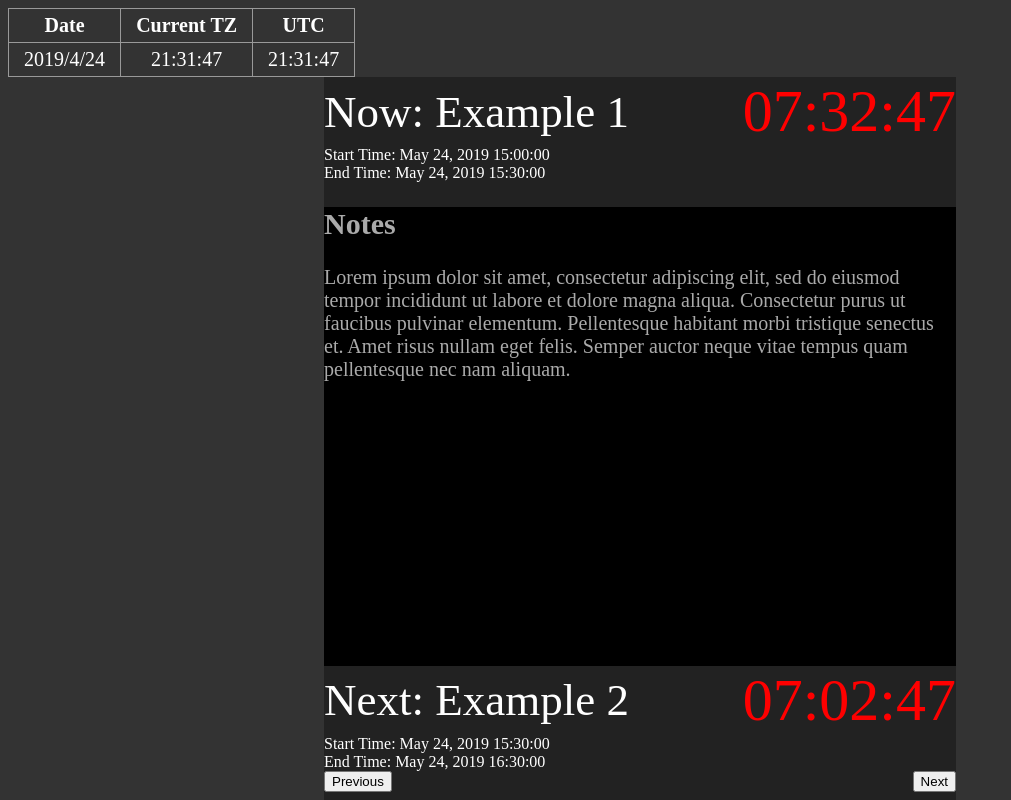
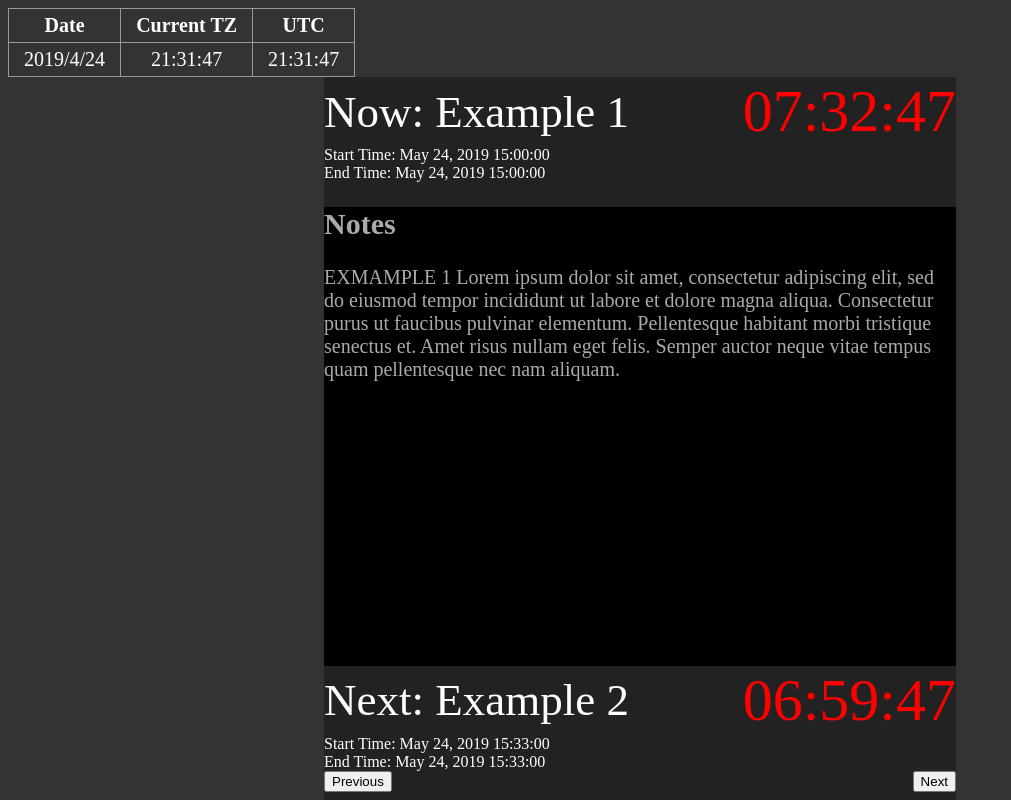
Before and after one commit to kkenny/broadcast_timer_js, a plain HTML site: page countdown_timer.html in a window 1280 px wide. Both pictures are taken after a click on the button "Next". Shown: the top 800 px of the page, without its empty margins (0-1011 px from the left). Drawn offline with Linux system fonts and the light colour scheme.

Commit message:
breakout events

```diff
--- a/countdown_timer.html
+++ b/countdown_timer.html
@@ -59,61 +59,95 @@ div.main { background-color: #222; width: 50%; position: center; margin: auto;}
 <div id="debug" class="debug"></div>
 </div>
 
+<script src="events.js"></script>
 <script>
 var version = "0.6.017"
 var debug = true;
 
 var style = 'green';
+
+var eventsLength = events.length;
+
 var array_counter = 0;
-var cDate = (array_counter + 0);
-var cSubject = (array_counter + 1);
-var cNotes = (array_counter + 2);
-var nSubject = (cSubject + 3);
-var nDate = (cDate + 3);
+var currentObject = array_counter;
+var nextObject = array_counter + 1;
 
+var notes = events[currentObject].notes;
+var currentDate = events[currentObject].date;
+var nextDate = events[nextObject].date;
+var currentStart = currentDate;
+var currentEnd = nextDate;
+var nextStart = nextDate;
+var nextEnd = events[(nextObject + 1)].date;
+var currentSubject = events[currentObject].subject;
+var nextSubject = events[nextObject].subject;
 
-var events = [
-  "May 23, 2019 16:00:00", "start", "",
-  "May 24, 2019 15:00:00", "Example 1", "Lorem ipsum dolor sit amet, consectetur adipiscing elit, sed do eiusmod tempor incididunt ut labore et dolore magna aliqua. Consectetur purus ut faucibus pulvinar elementum. Pellentesque habitant morbi tristique senectus et. Amet risus nullam eget felis. Semper auctor neque vitae tempus quam pellentesque nec nam aliquam.",
-  "May 24, 2019 15:30:00", "Example 2", "Lorem ipsum dolor sit amet, consectetur adipiscing elit, sed do eiusmod tempor incididunt ut labore et dolore magna aliqua. Consectetur purus ut faucibus pulvinar elementum. Pellentesque habitant morbi tristique senectus et. Amet risus nullam eget felis. Semper auctor neque vitae tempus quam pellentesque nec nam aliquam.",
-  "May 24, 2019 16:30:00", "Leave for Day", "Until next time...",
-  "May 27, 2019 09:00:00", "Memorial Day", "<a href='https://www.history.com/topics/holidays/memorial-day-history'>Memorial Day History</a>",
-  "May 28, 2019 09:00:00", "Example 3", "More Notes"
-];
+// Set the date we're counting down to
+var countDownDate = new Date(nextDate).getTime();
+var currentTimer = new Date(currentDate).getTime();
 
-document.getElementById("notes").innerHTML = events[cNotes];
+document.getElementById("notes").innerHTML = notes;
+document.getElementById("currentSubject").innerHTML = "<div class=upNext>Now: " + currentSubject + "</div>";
+document.getElementById("upNext").innerHTML = "<div class=upNext>Next: " + nextSubject + "</div>";
+document.getElementById("currentStartEnd").innerHTML = "Start Time: " + currentDate + "<br />End Time: " + currentEnd;
+document.getElementById("nextStartEnd").innerHTML = "Start Time: " + nextDate + "<br />End Time: " + nextEnd;
 
 function incArray() {
-  array_counter++;
-  array_counter++;
-  array_counter++;
-  cDate = array_counter + 0;
-  cSubject = array_counter + 1;
-  cNotes = array_counter + 2;
-  nSubject = cSubject + 3;
-  nDate = cDate + 3;
-  document.getElementById("notes").innerHTML = events[cNotes];
-  countDownDate = new Date(events[nDate]).getTime();
-  currentTimer = new Date(events[cDate]).getTime();
+  if (array_counter < eventsLength) {
+    array_counter++;
+  }
+  currentObject = array_counter;
+  currentDate = events[currentObject].date;
+  currentSubject = events[currentObject].subject;
+  currentStart = currentDate;
+  currentEnd = nextDate;
+  nextStart = nextDate;
+  nextEnd = events[(nextObject + 1)].date;
+
+  nextObject = array_counter + 1;
+  nextDate = events[nextObject].date;
+  nextSubject = events[nextObject].subject;
+  notes = events[currentObject].notes;
+
+  document.getElementById("notes").innerHTML = notes;
+  document.getElementById("currentSubject").innerHTML = "<div class=upNext>Now: " + currentSubject + "</div>";
+  document.getElementById("upNext").innerHTML = "<div class=upNext>Next: " + nextSubject + "</div>";
+  document.getElementById("currentStartEnd").innerHTML = "Start Time: " + currentDate + "<br />End Time: " + currentEnd;
+  document.getElementById("nextStartEnd").innerHTML = "Start Time: " + nextDate + "<br />End Time: " + nextEnd;
+  countDownDate = new Date(nextDate).getTime();
+  currentTimer = new Date(currentDate).getTime();
 }
 
 function decArray() {
-  array_counter--;
-  array_counter--;
-  array_counter--;
-  cDate = array_counter + 0;
-  cSubject = array_counter + 1;
-  cNotes = array_counter + 2;
-  nSubject = cSubject + 3;
-  nDate = cDate + 3;
-  document.getElementById("notes").innerHTML = events[cNotes];
-  countDownDate = new Date(events[nDate]).getTime();
-  currentTimer = new Date(events[cDate]).getTime();
+  if (array_counter > 0) {
+    array_counter--;
+  }
+
+  currentObject = array_counter;
+  nextObject = array_counter + 1;
+  currentDate = events[currentObject].date;
+  nextDate = events[nextObject].date;
+  currentSubject = events[currentObject].subject;
+  nextSubject = events[nextObject].subject;
+  currentStart = currentDate;
+  currentEnd = nextDate;
+  nextStart = nextDate;
+  nextEnd = events[(nextObject + 1)].date;
+  notes = events[currentObject].notes;
+
+  nextObject = array_counter + 1;
+  nextDate = events[nextObject].date;
+  nextSubject = events[nextObject].subject;
+
+  document.getElementById("notes").innerHTML = notes;
+  document.getElementById("currentSubject").innerHTML = "<div class=upNext>Now: " + currentSubject + "</div>";
+  document.getElementById("upNext").innerHTML = "<div class=upNext>Next: " + nextSubject + "</div>";
+  document.getElementById("currentStartEnd").innerHTML = "Start Time: " + currentDate + "<br />End Time: " + currentEnd;
+  document.getElementById("nextStartEnd").innerHTML = "Start Time: " + nextDate + "<br />End Time: " + nextEnd;
+  countDownDate = new Date(nextDate).getTime();
+  currentTimer = new Date(currentDate).getTime();
 }
 
-// Set the date we're counting down to
-var countDownDate = new Date(events[nDate]).getTime();
-var currentTimer = new Date(events[cDate]).getTime();
 
 // Update the count down every 1 second
 var x = setInterval(function() {
@@ -267,12 +301,6 @@ var x = setInterval(function() {
   }
 
   // current event stuff
-  var cStart = events[cDate];
-  var cEnd = events[(cDate + 3)];
-  var nStart = cEnd;
-  var nEnd = events[(cDate + 6)];
-
-
   document.getElementById("calDate").innerHTML = d.getFullYear() + "/" + d.getMonth() + "/" + d.getDate();
   document.getElementById("now").innerHTML = hour + ":" + minute + ":" + second;
   document.getElementById("utc_now").innerHTML = hourUTC + ":" + minuteUTC + ":" + secondUTC;
@@ -280,13 +308,9 @@ var x = setInterval(function() {
   // Display the result in the element with id="clock"
   document.getElementById("countdown").innerHTML = "<div class=" + style + ">" + cDays + cHours + ":" + cMinutes + ":" + cSeconds + "</div>";
   document.getElementById("nextCountdown").innerHTML = "<div class=" + style + ">" + days + hours + ":" + minutes + ":" + seconds + "</div>";
-  document.getElementById("currentSubject").innerHTML = "<div class=upNext>Now: " + events[cSubject] + "</div>";
-  document.getElementById("currentStartEnd").innerHTML = "Start Time: " + cStart + "<br />End Time: " + cEnd;
-  document.getElementById("upNext").innerHTML = "<div class=upNext>Next: " + events[nSubject] + "</div>";
-  document.getElementById("nextStartEnd").innerHTML = "Start Time: " + nStart + "<br />End Time: " + nEnd;
 
   if (debug == true) {
-    document.getElementById("debug").innerHTML = "debug: " + debug + "<br />Version: " + version + "<br />Current time object: " + cDate + "<br />Current subject object: " + cSubject + "<br />current notes object: " + cNotes + "<br />next time object: " + nDate + "<br />next subject object: " + nSubject + "<br />current array counter: " + array_counter + "<br />Start Time: " + cStart + "<br />End Time: " + cEnd + "<br />" + cDays + "<br />" + cHours + "<br />" + cMinutes + "<br />" + cSeconds;
+    document.getElementById("debug").innerHTML = "debug: " + debug + "<br />Version: " + version + "<br />Current time object: " + currentDate + "<br />Current subject object: " + currentSubject + "<br />current notes object: " + notes + "<br />next time object: " + nextDate + "<br />next subject object: " + nextSubject + "<br />current array counter: " + array_counter + "<br />Start Time: " + currentStart + "<br />End Time: " + currentEnd + "<br />" + cDays + "<br />" + cHours + "<br />" + cMinutes + "<br />" + cSeconds;
   }
 
   // If the count down is finished, write some text
--- /dev/null
+++ b/events.js
@@ -0,0 +1,23 @@
+var events = [
+  {
+    "date": "May 23, 2019 16:00:00",
+    "subject": "start",
+    "notes": ""
+  },
+  {
+    "date": "May 24, 2019 15:00:00",
+    "subject": "Example 1",
+    "notes": "EXMAMPLE 1 Lorem ipsum dolor sit amet, consectetur adipiscing elit, sed do eiusmod tempor incididunt ut labore et dolore magna aliqua. Consectetur purus ut faucibus pulvinar elementum. Pellentesque habitant morbi tristique senectus et. Amet risus nullam eget felis. Semper auctor neque vitae tempus quam pellentesque nec nam aliquam."
+  },
+  {
+    "date": "May 24, 2019 15:33:00",
+    "subject": "Example 2",
+    "notes": "EXAMPLE 2 Lorem ipsum dolor sit amet, consectetur adipiscing elit, sed do eiusmod tempor incididunt ut labore et dolore magna aliqua. Consectetur purus ut faucibus pulvinar elementum. Pellentesque habitant morbi tristique senectus et. Amet risus nullam eget felis. Semper auctor neque vitae tempus quam pellentesque nec nam aliquam."
+  },
+  {
+    "date": "May 24, 2020 15:33:00",
+    "subject": "END",
+    "notes": ""
+  }
+
+]
```
Also changed, not shown: eventTest.html (added, +21 -0 lines).
